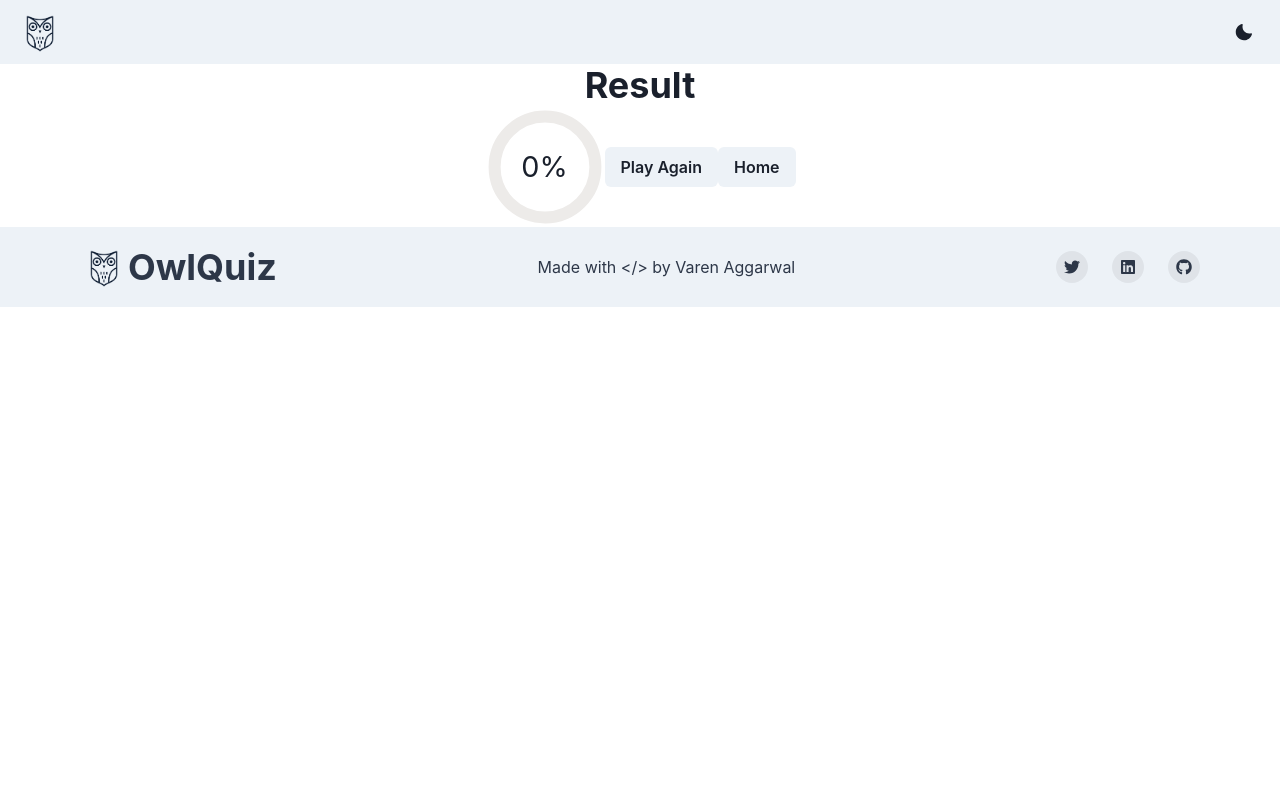
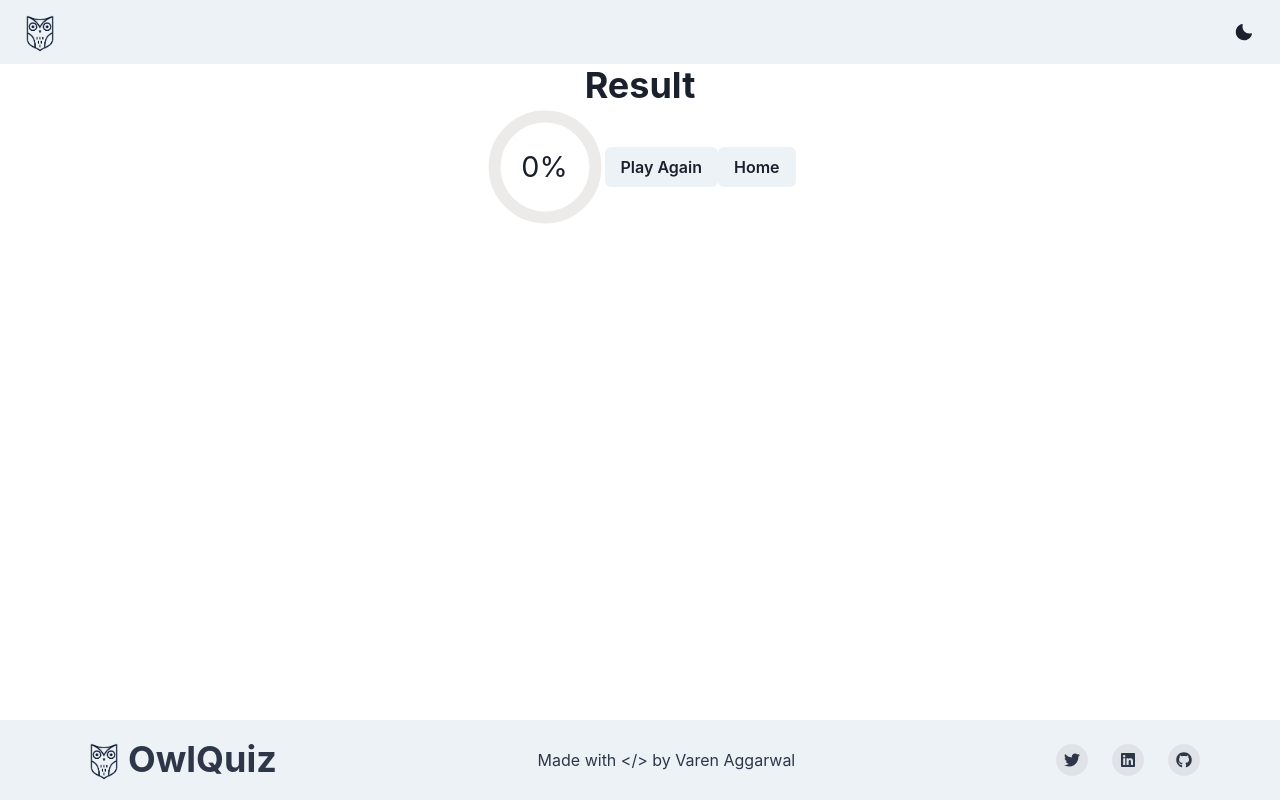
Before and after one commit to varenaggarwal/owl-quiz, a React (Create React App) app: page /quiz/1/result in a window 1280 px wide. Built offline with nearby package versions, Linux system fonts and the light colour scheme.

Commit message:
fix: fotter push to bottom

```diff
--- a/src/App.css
+++ b/src/App.css
@@ -1,10 +1,19 @@
 .App {
+  min-height: 100vh;
   text-align: center;
+  display: flex;
+  flex-direction: column;
 }
-
 .App-logo {
   height: 40vmin;
   pointer-events: none;
+}
+
+.content {
+  flex: 1 0 auto;
+}
+.footer {
+  flex-shrink: 0;
 }
 
 @media (prefers-reduced-motion: no-preference) {
--- a/src/App.tsx
+++ b/src/App.tsx
@@ -12,13 +12,17 @@ function App() {
   return (
     <div className="App">
       <Navbar />
+      <div className="content">
         <Routes>
           <Route path="/" element={<Homepage />} />
           <Route path="/quiz" element={<Quiz />} />
           <Route path="/quiz/:quizId" element={<PlaySelectedQuiz />} />
           <Route path="//quiz/:quizName/result" element={<Result />} />
         </Routes>
+      </div>
+      <div className="footer">
         <Footer />
+      </div>
     </div>
   );
 }
```
Lines whose indentation alone changed are shown as unchanged.
